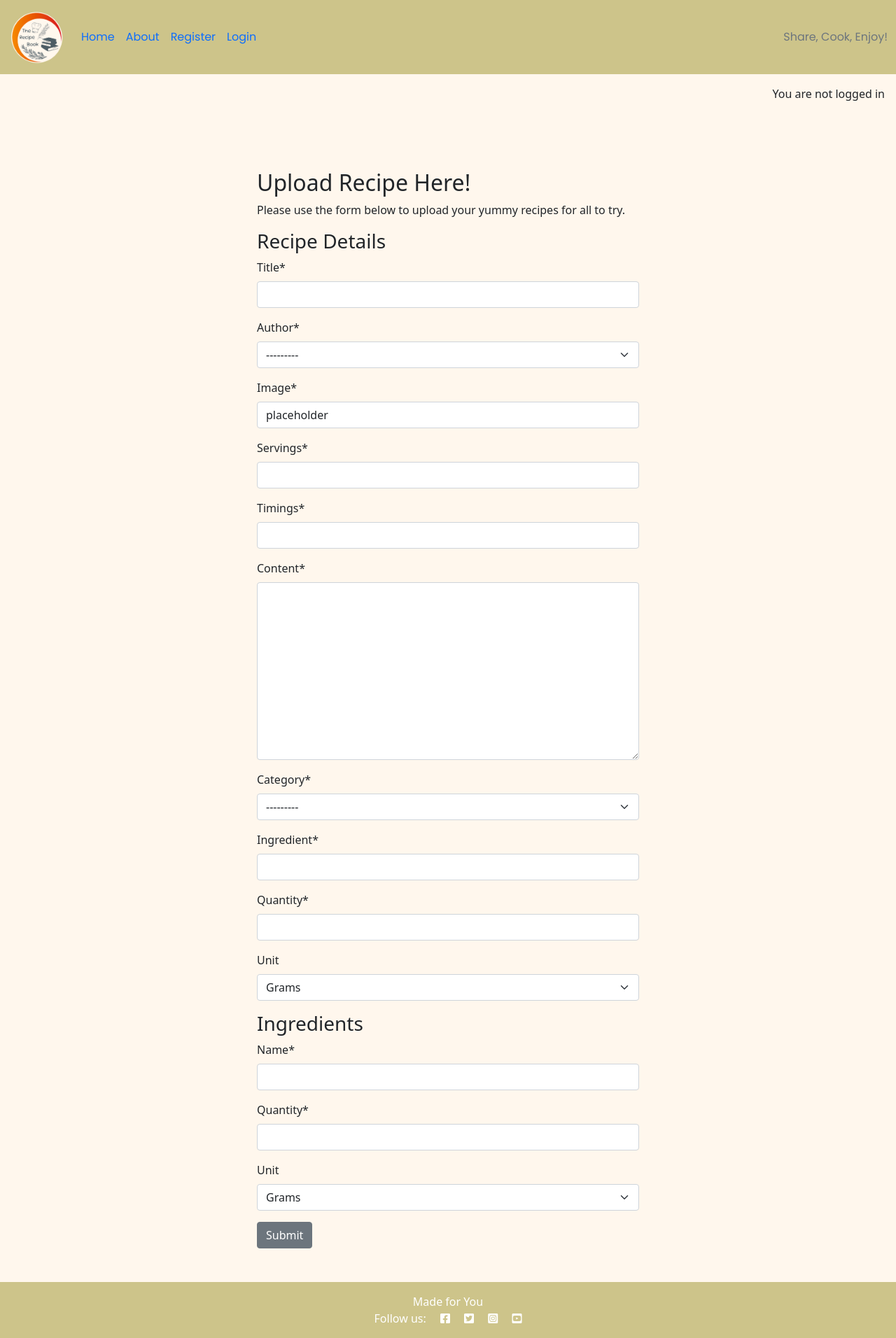
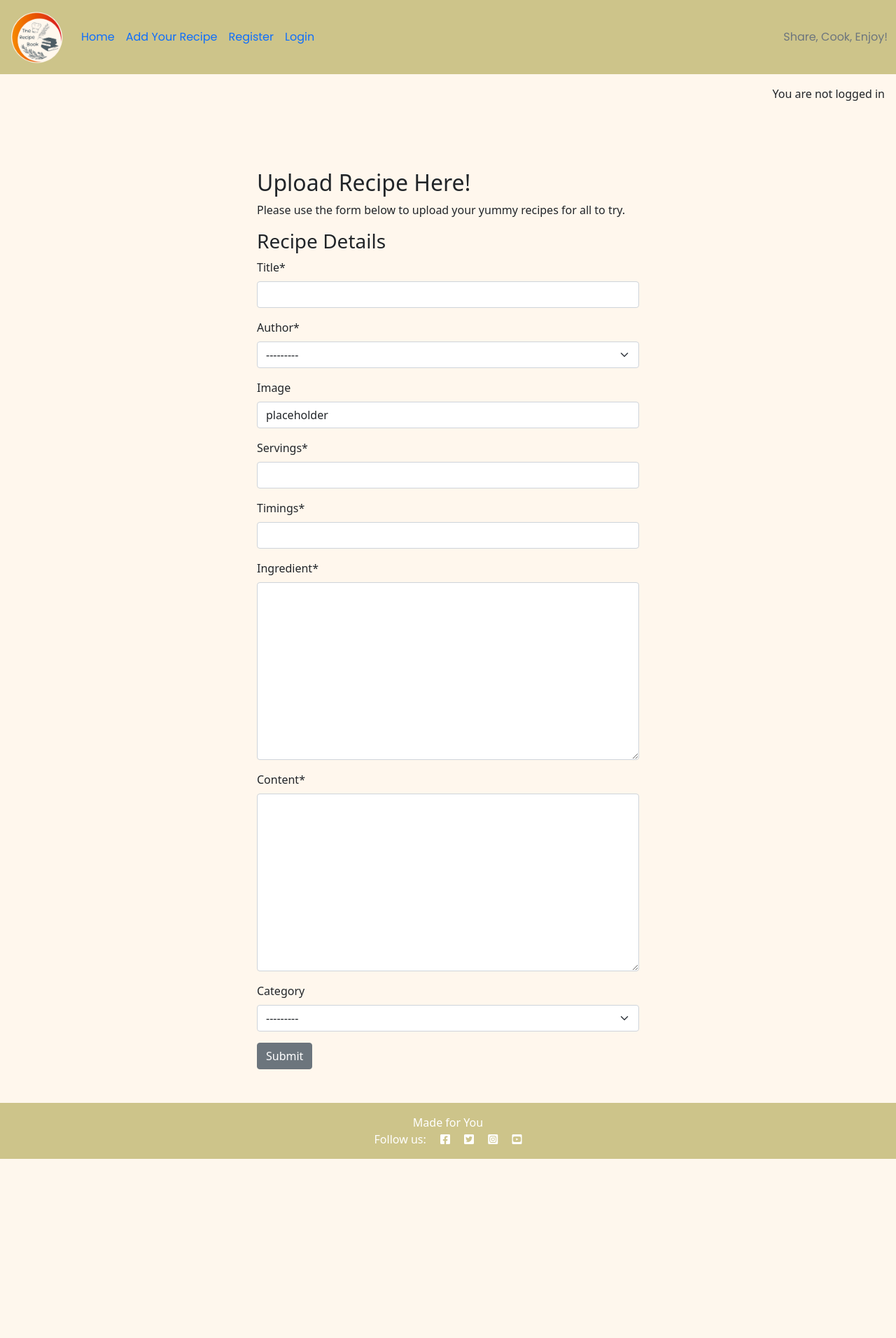
Before and after one commit to BeckyW-Design/Recipe-Blog, a Django app: page /about/about/ in a window 1280 px wide. Shown: the whole page at 70% size. After the commit the page ends 1656 px from the top, so only its background shows below. Run offline with Django 4.2, Linux system fonts and the light colour scheme; some libraries are stand-ins or nearby versions; some web fonts are replaced.

Commit message:
add your recipe form  updated

```diff
--- a/about/forms.py
+++ b/about/forms.py
@@ -1,5 +1,4 @@
 from django import forms
-from blog.models import Ingredient
 from .models import RecipeUpload
 from crispy_forms.helper import FormHelper
 from crispy_forms.layout import Submit
@@ -7,22 +6,10 @@ from crispy_forms.layout import Submit
 class RecipeUploadForm(forms.ModelForm):
     class Meta:
         model = RecipeUpload
-        fields = ['title', 'author', 'featured_image', 'servings', 'timings', 'content', 'category', 'ingredient', 'quantity', 'unit']
+        fields = ['title', 'author', 'featured_image', 'servings', 'timings','ingredient', 'content', 'category']
 
     def __init__(self, *args, **kwargs):
         super().__init__(*args, **kwargs)
         self.helper = FormHelper()
         self.helper.form_method = 'POST'
         self.helper.add_input(Submit('submit', 'Submit', css_class='btn btn-primary'))
-
-
-class IngredientForm(forms.ModelForm):
-    class Meta:
-        model = Ingredient
-        fields = ['name', 'quantity', 'unit']
-
-    def __init__(self, *args, **kwargs):
-        super().__init__(*args, **kwargs)
-        self.helper = FormHelper()
-        self.helper.form_method = 'POST'
-        self.helper.add_input(Submit('submit', 'Add Ingredient', css_class='btn btn-secondary'))
--- a/about/models.py
+++ b/about/models.py
@@ -2,42 +2,28 @@ from django.db import models
 from django.contrib.auth.models import User
 from cloudinary.models import CloudinaryField
 
-# Create your models here.
 
 class RecipeUpload(models.Model):
     title = models.CharField(max_length=200, unique=True)
     author = models.ForeignKey(
         User, on_delete=models.CASCADE, related_name="recipe_uploads"
     )
-    featured_image = CloudinaryField('image', default='placeholder')
+    featured_image = CloudinaryField('image', default='placeholder', blank=True)
     servings = models.IntegerField(null=True)
     timings = models.IntegerField(null=True)
     content = models.TextField(null=True)
+    ingredient = models.TextField(null=True)
     category_choices = [
         ('GF', 'Gluten Free'),
         ('QM', '20mins or less'),
         ('Vg', 'Vegan'),
         ('V', 'Vegetarian')
+
     ]
-    category = models.CharField(max_length=2, choices=category_choices, null=True)
+    category = models.CharField(max_length=2, choices=category_choices, blank=True, null=True)
     created_on = models.DateTimeField(auto_now_add=True)
     excerpt = models.TextField(blank=True)
     updated_on = models.DateTimeField(auto_now=True)
-    ingredient = models.CharField(max_length=150)
-    quantity = models.DecimalField(max_digits=6, decimal_places=2)
-
-    unit_choices = [
-        ("grams","Grams"),
-        ("kilograms","Kilograms"),
-        ("cups","Cups"),
-        ("tablespoon","Tablespoon"),
-        ("teaspoon","Teaspoon"),
-        ("small", "Small"),
-        ("medium", "Medium"),
-        ("large","Large"),
-    ]
-
-    unit = models.CharField(max_length=20, choices=unit_choices, default="grams", blank=True, null=True)
 
     def __str__(self):
         return f"Thank you for your recipe {self.title}"
--- a/about/templates/about/about.html
+++ b/about/templates/about/about.html
@@ -12,14 +12,8 @@
             <form method="post" enctype="multipart/form-data">
                 {% csrf_token %}
                 <h3>Recipe Details</h3>
-                {{ recipe_upload_form|crispy }}  <!-- Render RecipeUploadForm with crispy-forms -->
+                {{ recipe_upload_form|crispy }}
 
-                <h3>Ingredients</h3>
-                {% for form in ingredient_formset %}
-                    <div class="form-group">
-                        {{ form|crispy }}  <!-- Render Ingredient forms with crispy-forms -->
-                    </div>
-                {% endfor %}
 
                 <button class="btn btn-secondary" type="submit">Submit</button>
             </form>
--- a/about/views.py
+++ b/about/views.py
@@ -1,38 +1,25 @@
 from django.shortcuts import render
 from django.contrib import messages
-from .forms import RecipeUploadForm, IngredientForm
+from .forms import RecipeUploadForm
 from django.forms import modelformset_factory
-from blog.models import Ingredient
 from .models import RecipeUpload
 
 def recipe_upload(request):
-    IngredientFormSet = modelformset_factory(Ingredient, form=IngredientForm, extra=1)
 
     if request.method == "POST":
         recipe_form = RecipeUploadForm(request.POST, request.FILES)
-        ingredient_formset = IngredientFormSet(request.POST)
 
-
-        if recipe_form.is_valid() and ingredient_formset.is_valid():
-
-            recipe = recipe_form.save()
-
-
-            for form in ingredient_formset:
-                ingredient = form.save(commit=False)
-                ingredient.recipe = recipe
-                ingredient.save()
-
-            messages.success(request, 'Recipe uploaded successfully!')
-            return render(request, 'about/thank_you.html')
+        if recipe_form.is_valid():
+                recipe = recipe_form.save()
+                messages.success(request, 'Recipe uploaded successfully!')
+        return render(request, 'about/thank_you.html')
 
     else:
 
         recipe_form = RecipeUploadForm()
-        ingredient_formset = IngredientFormSet(queryset=Ingredient.objects.none())
 
     return render(
         request,
         'about/about.html',
-        {'recipe_upload_form': recipe_form, 'ingredient_formset': ingredient_formset}
+        {'recipe_upload_form': recipe_form}
     )
--- a/templates/base.html
+++ b/templates/base.html
@@ -48,7 +48,7 @@
                     </li>
                     <li class="nav-item">
                         <a class="nav-link {% if request.path == about_url %}active" aria-current="page{% endif %}"
-                            href="{% url 'about' %}">About</a>
+                            href="{% url 'about' %}">Add Your Recipe</a>
                     </li>
                     {% if user.is_authenticated %}
                     <li class="nav-item">
```
